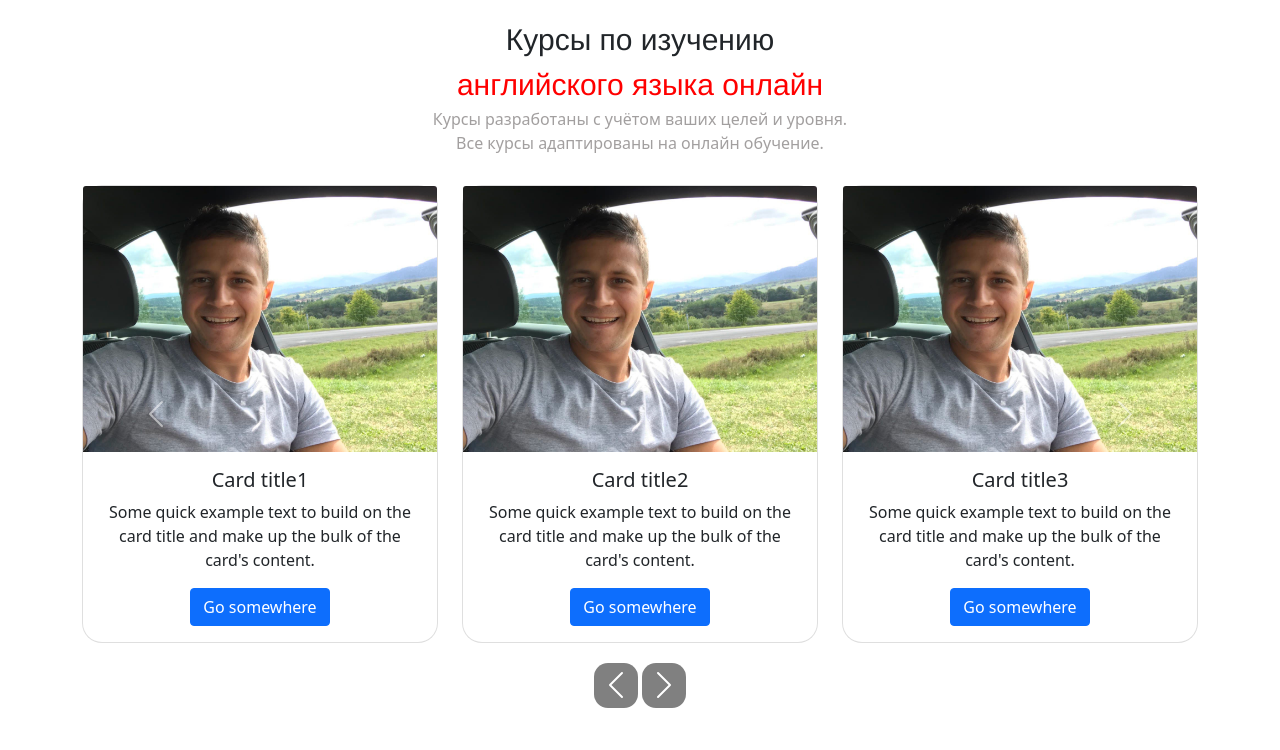
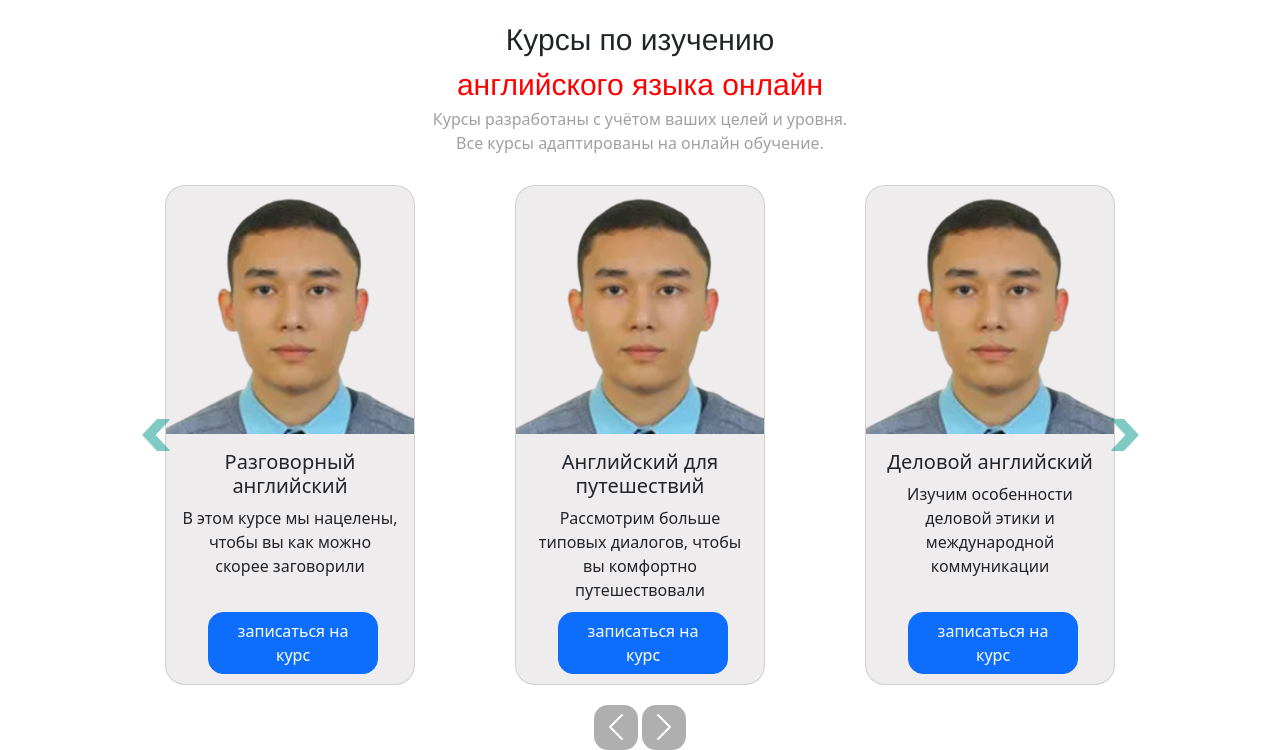
Before and after one commit to HelloBro89/lending-EnglishPage, a plain HTML site: page index.html in a window 1280 px wide. Shown: the part 700-1450 px from the top of the page. Before the commit the page ends 1408 px from the top, so only its background shows below. Drawn offline with nearby package versions, Linux system fonts and the light colour scheme.

Commit message:
feat: added some styles to carousel

```diff
--- a/index.html
+++ b/index.html
@@ -85,97 +85,84 @@
                 <div id="carouselExampleControls" class="carousel slide">
                     <div class="container carousel-inner">
                         <div class="carousel-item active">
-                            <div class="row">
-                                <div class="col-sm-4 col-crsl">
+                            <div class="row justify-content-center">
+                                <div class="col col-crsl">
                                     <div class="crd-crsl card">
-                                        <img src="./img/me.jpg" class="card-img-top" alt="..." />
-                                        <div class="card-body">
-                                            <h5 class="card-title">Card title1</h5>
-                                            <p class="card-text">
-                                                Some quick example text to build on the card title and make up the bulk of the card's
-                                                content.
-                                            </p>
-                                            <a href="#" class="btn btn-primary">Go somewhere</a>
+                                        <img src="./img/mirza.png" class="card-img-top" alt="..." />
+                                        <div class="testTwo card-body">
+                                            <h5 class="">Разговорный английский</h5>
+                                            <p class="card-text">В этом курсе мы нацелены, чтобы вы как можно скорее заговорили</p>
+                                            <a href="#" class="test btn btn-primary">записаться на курс</a>
                                         </div>
                                     </div>
                                 </div>
-                                <div class="col-sm-4 col-crsl">
+                                <div class="col col-crsl">
                                     <div class="crd-crsl card">
-                                        <img src="./img/me.jpg" class="card-img-top" alt="..." />
-                                        <div class="card-body">
-                                            <h5 class="card-title">Card title2</h5>
-                                            <p class="card-text">
-                                                Some quick example text to build on the card title and make up the bulk of the card's
-                                                content.
-                                            </p>
-                                            <a href="#" class="btn btn-primary">Go somewhere</a>
+                                        <img src="./img/mirza.png" class="card-img-top" alt="..." />
+                                        <div class="testTwo card-body">
+                                            <h5 class="">Английский для путешествий</h5>
+                                            <p class="card-text">Рассмотрим больше типовых диалогов, чтобы вы комфортно путешествовали</p>
+                                            <a href="#" class="test btn btn-primary">записаться на курс</a>
                                         </div>
                                     </div>
                                 </div>
-                                <div class="col-sm-4 col-crsl">
+                                <div class="col col-crsl">
                                     <div class="crd-crsl card">
-                                        <img src="./img/me.jpg" class="card-img-top" alt="..." />
-                                        <div class="card-body">
-                                            <h5 class="card-title">Card title3</h5>
-                                            <p class="card-text">
-                                                Some quick example text to build on the card title and make up the bulk of the card's
-                                                content.
-                                            </p>
-                                            <a href="#" class="btn btn-primary">Go somewhere</a>
+                                        <img src="./img/mirza.png" class="card-img-top" alt="..." />
+                                        <div class="testTwo card-body">
+                                            <h5 class="">Деловой английский</h5>
+                                            <p class="card-text">Изучим особенности деловой этики и международной коммуникации</p>
+                                            <a href="#" class="test btn btn-primary">записаться на курс</a>
                                         </div>
                                     </div>
                                 </div>
                             </div>
                         </div>
                         <div class="carousel-item">
-                            <div class="row">
-                                <div class="col-sm-4 col-crsl">
+                            <div class="row justify-content-center">
+                                <div class="col col-crsl">
                                     <div class="crd-crsl card">
-                                        <img src="./img/me.jpg" class="card-img-top" alt="..." />
-                                        <div class="card-body">
-                                            <h5 class="card-title">Card title4</h5>
-                                            <p class="card-text">
-                                                Some quick example text to build on the card title and make up the bulk of the card's
-                                                content.
-                                            </p>
-                                            <a href="#" class="btn btn-primary">Go somewhere</a>
+                                        <img src="./img/mirza.png" class="card-img-top" alt="..." />
+                                        <div class="testTwo card-body">
+                                            <h5 class="">Английский для начинающих</h5>
+                                            <p class="card-text">Предлагаемый курс предназначен для изучения с базового уровня</p>
+                                            <a href="#" class="test btn btn-primary">записаться на курс</a>
                                         </div>
                                     </div>
                                 </div>
-                                <div class="col-sm-4 col-crsl">
+                                <div class="col col-crsl">
                                     <div class="crd-crsl card">
-                                        <img src="./img/me.jpg" class="card-img-top" alt="..." />
-                                        <div class="card-body">
-                                            <h5 class="card-title">Card title5</h5>
+                                        <img src="./img/mirza.png" class="card-img-top" alt="..." />
+                                        <div class="testTwo card-body">
+                                            <h5 class="">Английский для детей</h5>
                                             <p class="card-text">
-                                                Some quick example text to build on the card title and make up the bulk of the card's
-                                                content.
+                                                Программа для детей, с интересными и позновательными уроками и лучшими преподавателями
                                             </p>
-                                            <a href="#" class="btn btn-primary">Go somewhere</a>
+                                            <a href="#" class="test btn btn-primary">записаться на курс</a>
                                         </div>
                                     </div>
                                 </div>
-                                <div class="col-sm-4 col-crsl">
+                                <div class="col col-crsl">
                                     <div class="crd-crsl card">
-                                        <img src="./img/me.jpg" class="card-img-top" alt="..." />
-                                        <div class="card-body">
-                                            <h5 class="card-title">Card title6</h5>
+                                        <img src="./img/mirza.png" class="card-img-top" alt="..." />
+                                        <div class="testTwo card-body">
+                                            <h5 class="">Американский язык</h5>
                                             <p class="card-text">
-                                                Some quick example text to build on the card title and make up the bulk of the card's
-                                                content.
+                                                Изучим особенности акцента и построению речи американского английского. Курс ведут носители
+                                                из США
                                             </p>
-                                            <a href="#" class="btn btn-primary">Go somewhere</a>
+                                            <a href="#" class="test btn btn-primary">записаться на курс</a>
                                         </div>
                                     </div>
                                 </div>
                             </div>
                         </div>
                         <button class="carousel-control-prev" type="button" data-bs-target="#carouselExampleControls" data-bs-slide="prev">
-                            <span class="carousel-control-prev-icon"></span>
+                            <span class="arrow-control-left carousel-control-prev-icon"></span>
                             <span class="visually-hidden">Previous</span>
                         </button>
                         <button class="carousel-control-next" type="button" data-bs-target="#carouselExampleControls" data-bs-slide="next">
-                            <span class="carousel-control-next-icon"></span>
+                            <span class="arrow-control-right carousel-control-next-icon"></span>
                             <span class="visually-hidden">Next</span>
                         </button>
                     </div>
--- a/styles/headerStyles.css
+++ b/styles/headerStyles.css
@@ -128,23 +128,44 @@
 .carousel-arrows {
     padding-top: 6px;
     border: none;
-    background-color: rgb(128, 128, 128);
+    background-color: rgba(128, 128, 128, 0.63);
     border-radius: 14px;
 }
 
-.test {
-    /* min-width: 200px; */
-    /* display: flex; */
-    /* flex-direction: ; */
+.arrow-control-left {
+    background-image: url('/img/left-arrow.png');
+    width: 30px;
+}
+
+.arrow-control-right {
+    background-image: url('/img/right-arrow.png');
+    width: 30px;
 }
 
 #carouselExampleControls {
     margin-top: 30px;
 }
 .col-crsl {
+    text-align: center;
+    max-width: 350px;
 }
 
 .crd-crsl {
-    text-align: center;
+    height: 500px;
+    margin-left: auto;
+    margin-right: auto;
     border-radius: 20px;
+    max-width: 250px;
+    background-color: rgba(194, 180, 190, 0.26);
 }
+
+.btn-primary {
+    border-radius: 15px;
+}
+
+.test {
+    position: absolute;
+    margin-left: -82px;
+    width: 170px;
+    bottom: 10px;
+}
```
Also changed, not shown: img/IMG_2376.JPG (deleted), img/grandma.jpg (deleted), img/left-arrow.png (added), img/right-arrow.png (added).
